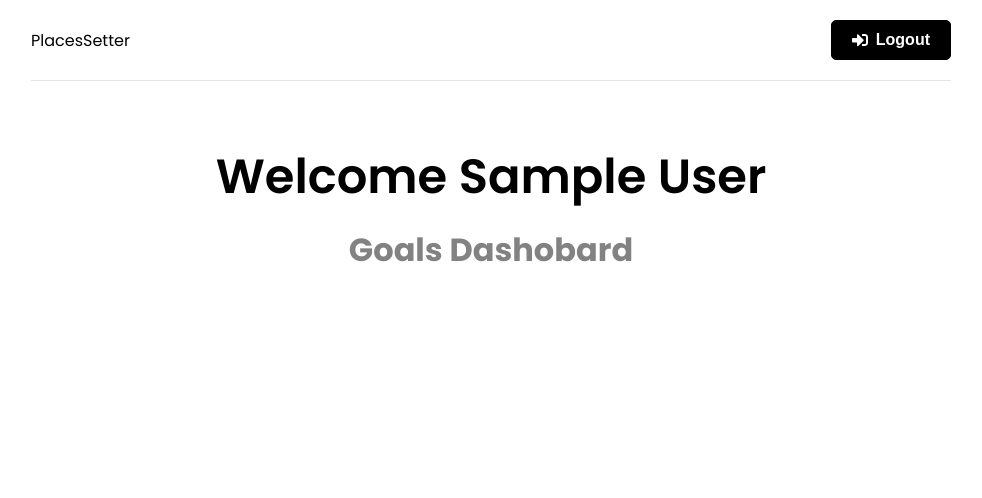
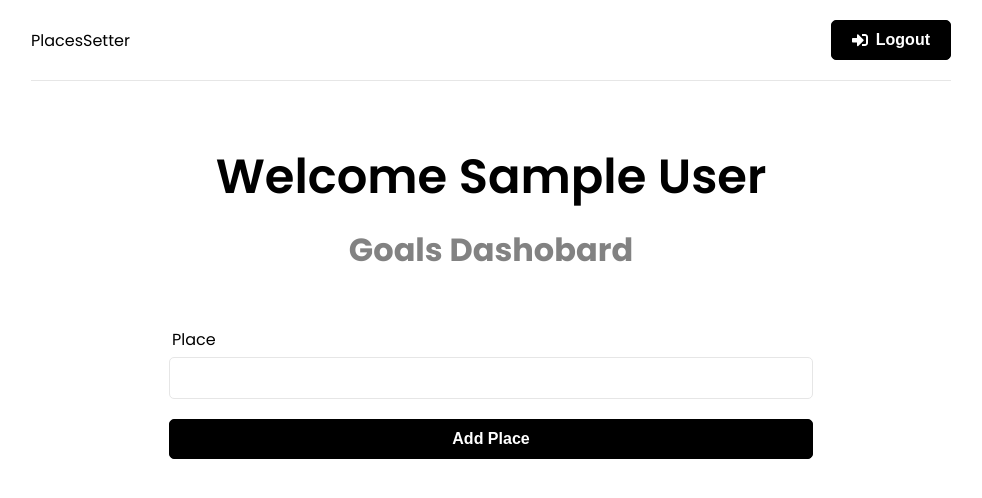
Before and after one commit to DawidWengrzik/airbnb-clone, a React (Create React App) app in the folder frontend/: page / in a window 1280 px wide. Shown: the top 498 px of the page, without its empty margins (149-1131 px from the left). Built offline with nearby package versions, Linux system fonts and the light colour scheme; sample sign-in values are in the browser's storage.

Commit message:
Added: Simple places add form, future admin panel

```diff
--- /dev/null
+++ b/frontend/src/Components/PlaceForm.jsx
@@ -0,0 +1,41 @@
+import React from 'react'
+import { useState } from 'react';
+import { useSelector, useDispatch } from 'react-redux';
+import { createPlace } from '../features/places/placeSlice'
+
+const PlaceForm = () => {
+
+  const [name, setName] = useState('')
+
+  const dispatch = useDispatch();
+
+  const onSubmit = (e) => {
+    e.preventDefault()
+    dispatch(createPlace({name}))
+    setName('')
+  }
+
+  return (
+    <section className='form'>
+      <form onSubmit={onSubmit}>
+        <div className='form-group'>
+          <label htmlFor='text'>Place</label>
+          <input
+            type='text'
+            name='text'
+            id='text'
+            value={name}
+            onChange={(e) => setName(e.target.value)}></input>
+        </div>
+          <div className='form-group'>
+            <button className='btn btn-block'
+            type='submit'>
+              Add Place
+            </button>
+          </div>
+      </form>
+    </section>
+  )
+}
+
+export default PlaceForm
--- a/frontend/src/features/places/placeService.js
+++ b/frontend/src/features/places/placeService.js
@@ -0,0 +1,21 @@
+import axios from 'axios';
+
+const API_URL = 'http://localhost:8080/api/places/'
+
+const createPlace = async (placeData, token) => {
+    const config = {
+        headers: {
+            Authorization: `Bearer ${token}`
+        }
+    }
+
+    const response = await axios.post(API_URL, placeData, config)
+
+    return response.data
+}
+
+const placeService = {
+    createPlace
+}
+
+export default placeService
--- a/frontend/src/features/places/placeSlice.js
+++ b/frontend/src/features/places/placeSlice.js
@@ -1,4 +1,5 @@
 import { createSlice, createAsyncThunk } from '@reduxjs/toolkit'
+import placeService from './placeService';
 
 const initialState = {
     places: [],
@@ -8,6 +9,19 @@ const initialState = {
     message: '',
 }
 
+export const createPlace = createAsyncThunk('places/create', async (placeData, thunkAPI) => {
+    try {
+        const token = thunkAPI.getState().auth.user.token;
+        return await placeService.createPlace(placeData, token)
+    } catch (error) {
+        const message =
+            (error.response && error.response.data && error.response.data.message) ||
+            error.message ||
+            error.toString()
+        return thunkAPI.rejectWithValue(message)
+    }
+})
+
 export const placeSlice = createSlice({
     name: 'places',
     initialState,
@@ -16,8 +30,21 @@ export const placeSlice = createSlice({
         reset: (state) => initialState,
     },
     // actions
-    extraReducers: () => {
-
+    extraReducers: (builder) => {
+        builder
+        .addCase(createPlace.pending, (state) => {
+            state.isLoading = true
+          })
+          .addCase(createPlace.fulfilled, (state, action) => {
+            state.isLoading = false
+            state.isSuccess = true
+            state.places.push(action.payload)
+          })
+          .addCase(createPlace.rejected, (state, action) => {
+            state.isLoading = false
+            state.isError = true
+            state.message = action.payload
+          })
     }
 })
 
--- a/frontend/src/pages/Dashobard.jsx
+++ b/frontend/src/pages/Dashobard.jsx
@@ -2,6 +2,7 @@ import React from 'react'
 import { useEffect } from 'react'
 import { useNavigate } from 'react-router-dom'
 import { useSelector } from 'react-redux'
+import PlaceForm from '../Components/PlaceForm'
 
 const Dashobard = () => {
   const navigate = useNavigate();
@@ -20,6 +21,7 @@ const Dashobard = () => {
         <h1> Welcome {user && user.name}</h1>
         <p>Goals Dashobard</p>
       </section>
+      <PlaceForm />
     </>
   )
 }
```
Also changed, not shown: frontend/src/Components/GoalForm.jsx (deleted, +0 -11 lines).
